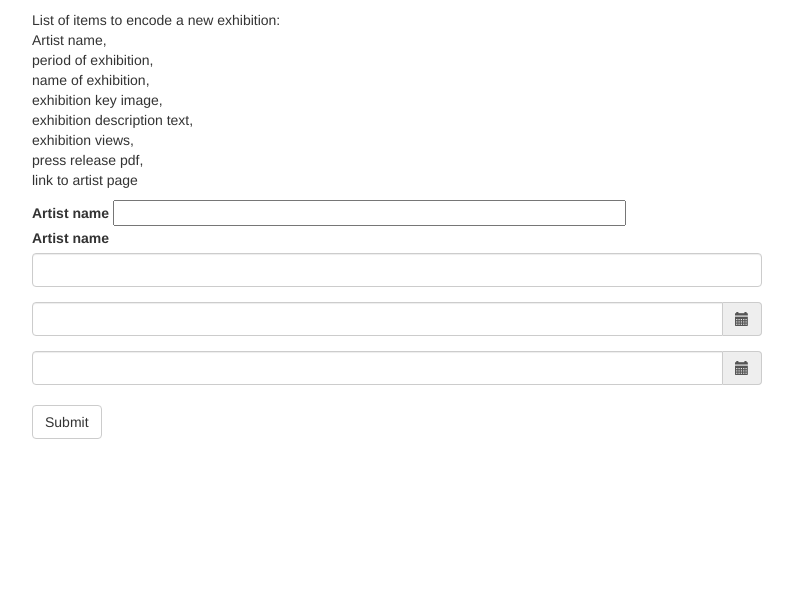
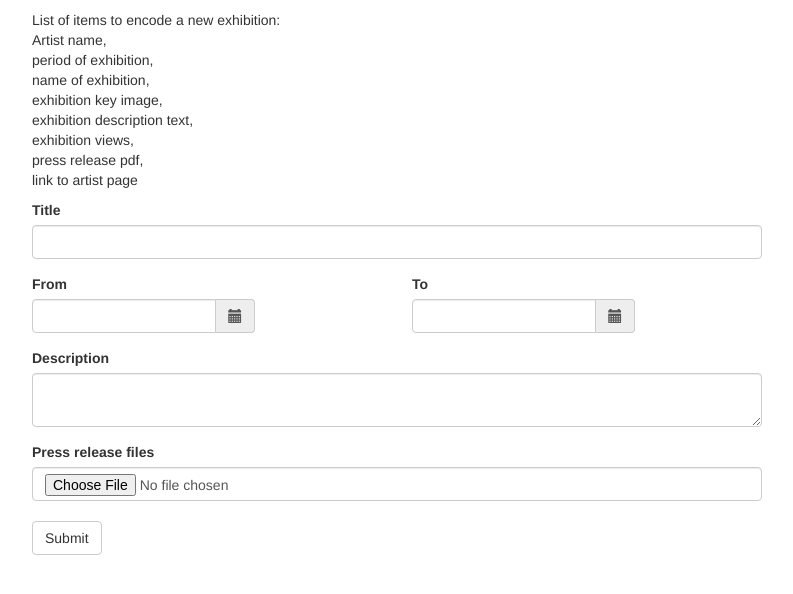
Before and after one commit to colmoneill/Jason-Scraper, a Flask app: page /admin/exhibition/create/ in a window 1280 px wide. Shown: the part 182-776 px from the top of the page, without its empty margins (53-846 px from the left). Run offline with Flask 2, Linux system fonts and the light colour scheme; data that the repository does not hold is empty; some libraries are stand-ins or nearby versions.

Commit message:
Restored, added file upload

```diff
--- a/app.py
+++ b/app.py
@@ -10,8 +10,8 @@ from flask import Flask, send_from_directory, redirect as redirect_flask, render
 import pymongo
 #import admin
 
-from utils import slugify
-
+from werkzeug import secure_filename
+import utils
 import forms
 
 # Local imports
@@ -23,6 +23,12 @@ app.secret_key = "@My*C7KNeC@74#HC$F7FkpEEmECaZ@jH#ePwwz#Fo^#T3%(!bM^xSAG^&!#x*i
 client = pymongo.MongoClient()
 db = client.artlogic
 
+app.config['UPLOAD'] = {
+    'PRESS_RELEASE': {
+        'allowed_extensions': ['pdf'],
+        'upload_folder': 'static/uploads/press/'
+    }
+}
 
 @app.route("/test/")
 def test():
@@ -56,10 +62,11 @@ def exhibition(slug):
     exhibition = db.exhibition.find_one({ "slug": slug})
     return render_template("front/exhibition.html")
 
+# Deprecated?
 @app.route('/exhibition', methods=['GET', 'POST'])
 def adminexhibition():
+    artists = db.artists.find().sort("artist_sort", 1)
     all_exhibitions = db.exhibition.find()
-    artists = db.artists.find().sort("artist_sort", 1)
     exhibition = None
     new = False
     if request.method == 'POST' and 'exhibition' in request.form:
@@ -68,6 +75,8 @@ def adminexhibition():
             # this is a new exhibition, add it to the database
             db.exhibition.insert({'exhibition': exhibition})
             new = True
+
+
     return render_template('front/exhibition.html', exhibition=exhibition, allexhibition=allexhibition, artists=artists, new=new)
 
 @app.route("/exhibition/<slug>/")
@@ -101,12 +110,19 @@ def exhibitionAdmin():
 
 @app.route("/admin/exhibition/create/", methods=['GET', 'POST'])
 def createExhibition():
-
     form = forms.ExhibitionForm()
 
     if form.validate_on_submit():
-        exhibition = form.data
-        exhibition['slug'] = slugify(exhibition['name'])
+        form_data = form.data
+        exhibition = utils.handle_form_data({}, form_data, ['press_release_file'])
+        exhibition['slug'] = utils.slugify(exhibition['name'])
+
+        if request.files['press_release_file']:
+            exhibition['press_release'] = utils.handle_uploaded_file(
+                request.files['press_release_file'],
+                app.config['UPLOAD']['PRESS_RELEASE'],
+                '{0}.pdf'.format(exhibition['slug'])
+            )
 
         db.exhibitions.insert(exhibition)
 
@@ -120,43 +136,42 @@ def createExhibition():
 def updateExhibition (slug):
     exhibition = db.exhibitions.find_one({'slug': slug})
 
-    if request.method == 'POST':
-        exhibition['name'] = request.form['name']
-        exhibition['slug'] = slugify(request.form['name'])
-        exhibition['artists'] = []
+    if exhibition <> None:
+        form = ExhibitionForm(data=exhibition)
 
-        for slug in request.form.getlist('artists'):
-            artist = db.artists.find_one({'slug': slug})
-            if artist <> None:
-                exhibition['artists'].append(artist)
+        if form.validate_on_submit():
+            form_data = form.data
+            exhibition = utils.handle_form_data(exhibition, form_data, ['press_release_file'])
 
-        db.exhibitions.update(
-            {'_id': exhibition['_id']},
-            exhibition
-        )
+            if request.files['press_release_file']:
+                exhibition['press_release'] = utils.handle_uploaded_file(
+                    request.files['press_release_file'],
+                    app.config['UPLOAD']['PRESS_RELEASE'],
+                    '{0}.pdf'.format(exhibtion['slug'])
+                )
 
-        return redirect_flask(url_for('viewExhibition', slug=exhibition['slug']))
 
-    artists = db.artists.find()
+            db.exhibitions.update({_id: exhibition['_id']}, exhibition, upsert=true )
+            return redirect_flask(url_for('viewExhibition', slug=exhibition['slug']))
 
-    if exhibition <> None:
-        return render_template('admin/exhibition/exhibitionForm.html', exhibition=exhibition, artists=artists)
+        artists = db.artists.find()
+        return render_template('admin/exhibition/exhibitionForm.html', form=form, artists=artists)
     else:
         abort(404)
 
 @app.route("/admin/artists/")
 def adminArtists():
-
     return render_template('admin/artists/artists.html')
 
 @app.route("/admin/manage-gallery-info/", methods=['GET', 'POST'])
+@app.route("/admin/manage-gallery-info", methods=['GET', 'POST'])
 def createTeamMember():
 
     form = forms.GalleryInfo()
 
     if form.validate_on_submit():
         teamMember = form.data
-        teamMember['slug'] = slugify(teamMember['name'])
+        teamMember['slug'] = utils.slugify(teamMember['name'])
 
         db.teammember.insert(teamMember)
 
--- a/forms/ExhibitionForm.py
+++ b/forms/ExhibitionForm.py
@@ -1,8 +1,10 @@
 from flask_wtf import Form
-from wtforms import StringField, DateField
+from wtforms import StringField, DateTimeField, TextAreaField, FileField
 from wtforms.validators import DataRequired
 
 class ExhibitionForm(Form):
-    name = StringField('Artist name', validators=[DataRequired()])
-    start = DateField('From', validators=[DataRequired()], format='%d-%m-%Y')
-    end = DateField('To', validators=[DataRequired()], format='%d-%m-%Y')
+    name = StringField('Title', validators=[DataRequired()])
+    start = DateTimeField('From', validators=[DataRequired()], format='%d-%m-%Y')
+    end = DateTimeField('To', validators=[DataRequired()], format='%d-%m-%Y')
+    description = TextAreaField('Description', validators=[DataRequired()])
+    press_release_file = FileField('Press release files')
--- a/templates/admin.html
+++ b/templates/admin.html
@@ -57,9 +57,7 @@
 
     <script type="text/javascript">
         $(function () {
-            $('.datepicker').datetimepicker({
-                format: 'DD-MM-YYYY'
-            });
+            $('.datepicker').datetimepicker({ format: 'DD-MM-YYYY' });
         });
     </script>
 </body>
--- a/templates/admin/exhibition/exhibitionForm.html
+++ b/templates/admin/exhibition/exhibitionForm.html
@@ -4,9 +4,9 @@
 {% endblock %}
 
 {% block body %}
-<div class="col-md-8">
+<div class="col-xs-12 col-sm-8">
     {% from "helpers/_form.html" import render_field, render_datepicker %}
-    <form method="post">
+    <form method="post" enctype="multipart/form-data">
         <p>List of items to encode a new exhibition:<br>Artist name,<br>period of exhibition,<br>name of exhibition,<br>exhibition key image,<br>exhibition description text,<br>exhibition views,<br>press release pdf,<br>link to artist page</p>
         {{ form.csrf_token }}
 
@@ -18,10 +18,17 @@
             </ul>
         {% endif %}
 
-        {{ form.name.label }} {{ form.name(size=60) }}
         {{ render_field(form.name) }}
-        {{ render_datepicker(form.start) }}
-        {{ render_datepicker(form.end) }}
+        <div class="row">
+            <div class="col-xs-5 col-sm-4">
+                {{ render_datepicker(form.start) }}
+            </div>
+            <div class="col-xs-5 col-xs-offset-1 col-sm-4 col-sm-offset-2">
+                {{ render_datepicker(form.end) }}
+            </div>
+        </div>
+        {{ render_field(form.description) }}
+        {{ render_field(form.press_release_file) }}
 
         <ul class="list-group">
             {% for artist in artists %}
@@ -34,4 +41,14 @@
         <button type="submit" class="btn btn-default">Submit</button>
     </form>
 </div>
+<script type="text/javascript">
+    window.addEventListener('load', function linkDatePickers () {
+        console.log('hey there');
+        window.removeEventListener('load', linkDatePickers, false)
+        $('#datepicker-start').on('dp.change', function (e) {
+            $('#datepicker-end').data("DateTimePicker").minDate(e.date);
+        });
+
+    }, false);
+</script>
 {% endblock %}
--- a/templates/helpers/_form.html
+++ b/templates/helpers/_form.html
@@ -15,8 +15,9 @@
 {% macro render_datepicker(field) %}
 
 <div class="form-group {{ 'has-error' if field.errors }}">
-    <div class="input-group datepicker">
-        <input type="text" name="{{ field.name }}" class="form-control" />
+    {{ field.label(class_="control-label") }}
+    <div class="input-group datepicker" id="datepicker-{{ field.name }}">
+        {{ field(class_='form-control') }}
         <span class="input-group-addon">
             <span class="glyphicon glyphicon-calendar"></span>
         </span>
```
Also changed, not shown: utils.py (+39 -0 lines).
